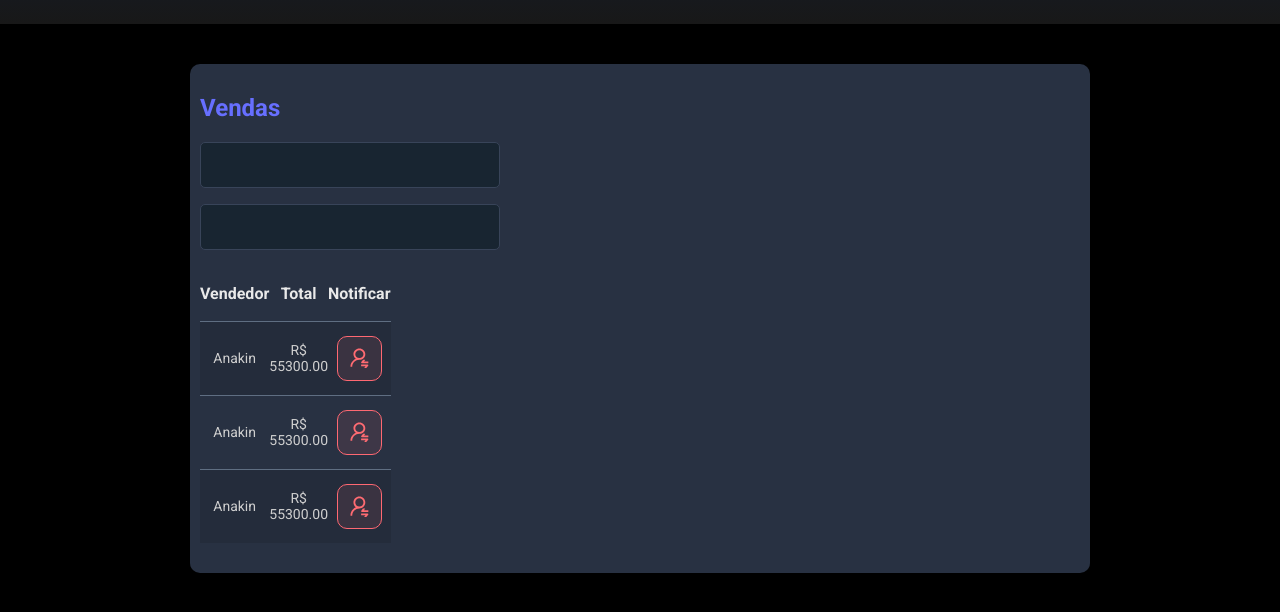
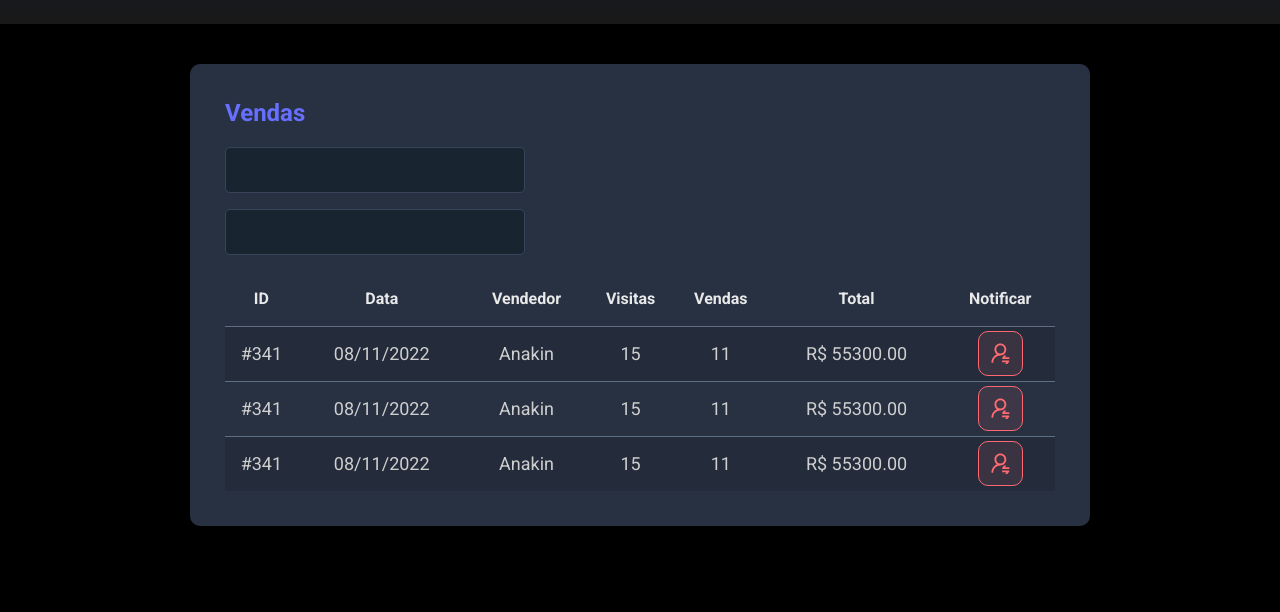
Before and after one commit to wedneyalmeida/dsmeta-css, a plain HTML site: page index.html in a window 1280 px wide. Shown: the part 196-808 px from the top of the page. Drawn offline with Linux system fonts and the light colour scheme.

Commit message:
Adjusting css

```diff
--- a/index.html
+++ b/index.html
@@ -35,14 +35,22 @@
                         <table class="dsmeta-sales-table">
                             <thead>
                                 <tr>
+                                    <th class="show992">ID</th>
+                                    <th class="show576">Data</th>
                                     <th>Vendedor</th>
+                                    <th class="show992">Visitas</th>
+                                    <th class="992">Vendas</th>
                                     <th>Total</th>
                                     <th>Notificar</th>
                                 </tr>
                             </thead>
                             <tbody>
                                 <tr>
+                                    <td class="show992">#341</td>
+                                    <td class="show576">08/11/2022</td>
                                     <td>Anakin</td>
+                                    <td class="show992">15</td>
+                                    <td class="show992">11</td>
                                     <td>R$ 55300.00</td>
                                     <td>
                                         <div class="dsmeta-red-btn-container">
@@ -53,7 +61,11 @@
                                     </td>
                                 </tr>
                                 <tr>
+                                    <td class="show992">#341</td>
+                                    <td class="show576">08/11/2022</td>
                                     <td>Anakin</td>
+                                    <td class="show992">15</td>
+                                    <td class="show992">11</td>
                                     <td>R$ 55300.00</td>
                                     <td>
                                         <div class="dsmeta-red-btn-container">
@@ -64,7 +76,11 @@
                                     </td>
                                 </tr>
                                 <tr>
+                                    <td class="show992">#341</td>
+                                    <td class="show576">08/11/2022</td>
                                     <td>Anakin</td>
+                                    <td class="show992">15</td>
+                                    <td class="show992">11</td>
                                     <td>R$ 55300.00</td>
                                     <td>
                                         <div class="dsmeta-red-btn-container">
--- a/style.css
+++ b/style.css
@@ -84,7 +84,7 @@ header {
 }
 
 .dsmeta-sales-table {
-    width: 100px;
+    width: 100%;
     border-spacing: 0;
     border-collapse: collapse ;
 }
@@ -136,3 +136,35 @@ header {
 .dsmeta-red-btn img {
     width: 19px;
 }
+
+.show576 {
+   display: none;
+}
+
+.show992 {
+    display: none;
+}
+
+@media (min-width: 576px) {
+    .show576 {
+        display: table-cell;
+    }
+
+    .dsmeta-card {
+        padding: 35px;
+    }
+
+    .dsmeta-sales-table tbody tr {
+        height: 55px;
+    }
+
+    .dsmeta-sales-table tbody {
+        font-size: 18px;
+    }
+}
+
+@media (min-width: 992px) {
+    .show992 {
+        display: table-cell;
+    }
+}
```
